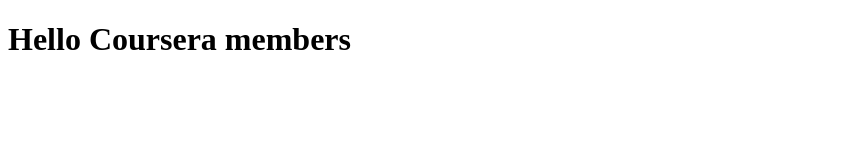
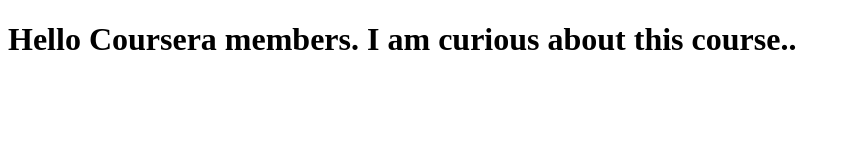
Before and after one commit to SampadaLondhe/CourseraCodes, a plain HTML site: page index.html in a window 1280 px wide. Shown: the whole page, without its empty margins (0-850 px from the left). Drawn offline with Linux system fonts and the light colour scheme.

Commit message:
New version of Web file

```diff
--- a/index.html
+++ b/index.html
@@ -5,6 +5,6 @@
     <title>Hello Coursera</title>
   </head>
   <body>
-    <h1>Hello Coursera members</h1>
+    <h1>Hello Coursera members. I am curious about this course..</h1>
   </body>
 </html>
```
